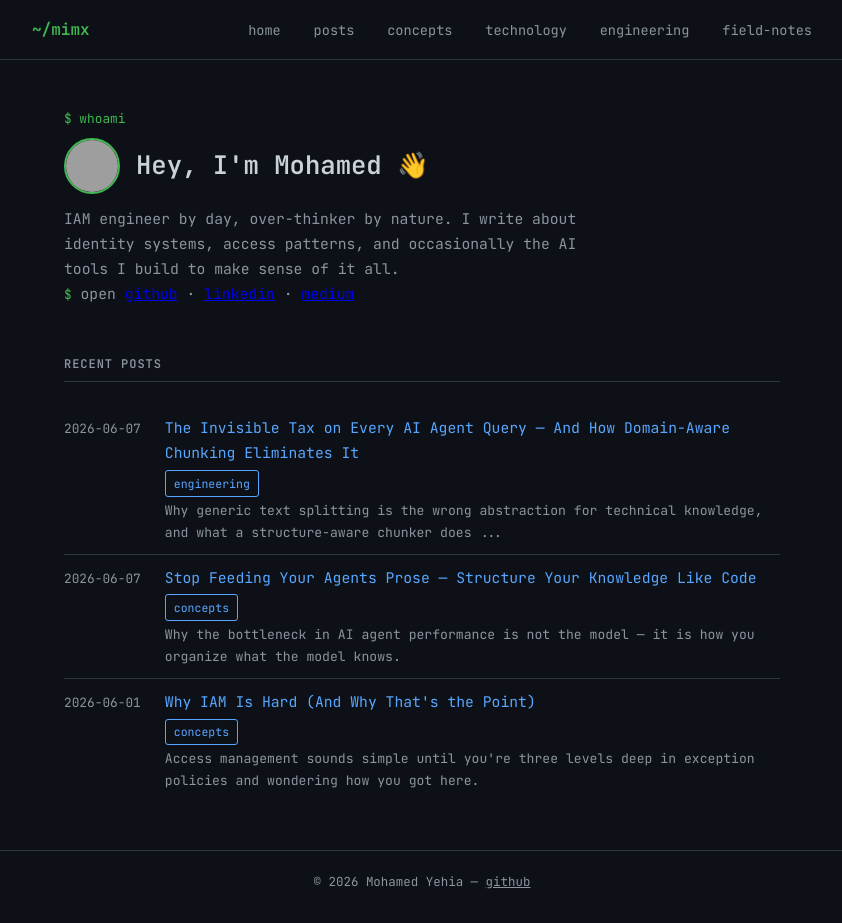
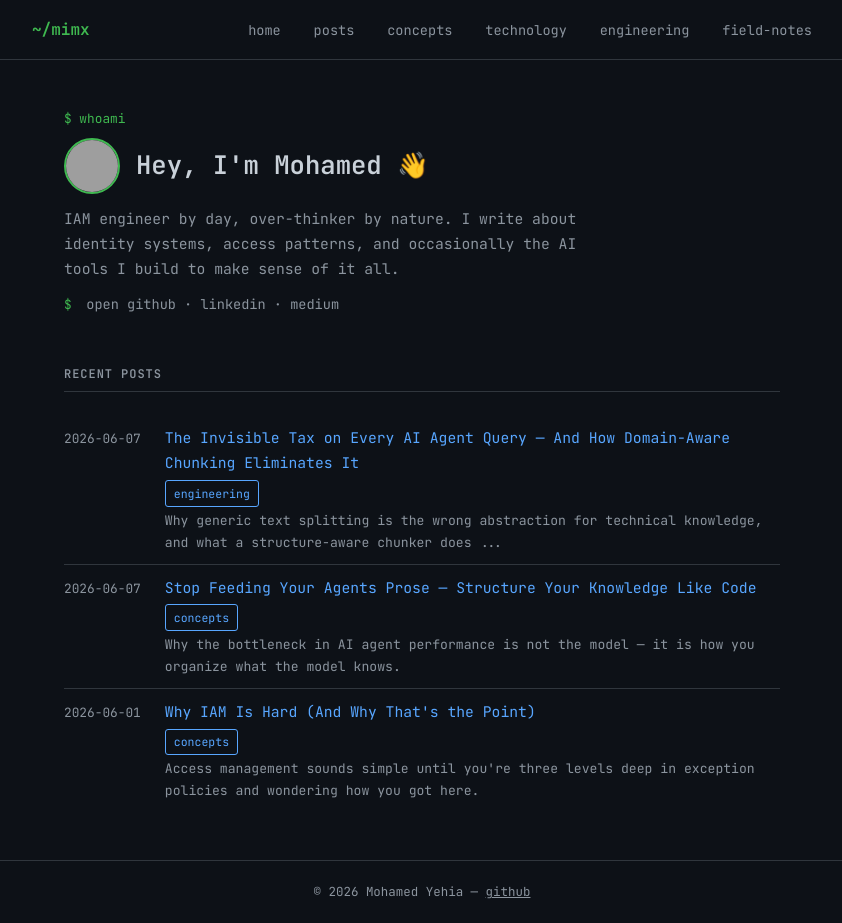
Before and after one commit to mimx/mimx.github.io, a Jekyll site: the page built from index.md, in a window 1280 px wide. Shown: the whole page, without its empty margins (218-1060 px from the left). Built offline with Jekyll 4.4.1, drawn with Linux system fonts in a browser that asks for light colours; grey boxes are pictures that could not be loaded.

Commit message:
style: add social links styling

```diff
--- a/assets/css/main.css
+++ b/assets/css/main.css
@@ -193,3 +193,13 @@ footer a:hover { color: var(--text); }
   object-fit: cover;
   flex-shrink: 0;
 }
+
+/* ── social links ── */
+.links {
+  margin-top: 0.75rem;
+  font-size: 0.85rem;
+  color: var(--dim);
+}
+.links .prompt { color: var(--green); margin-right: 0.4rem; }
+.links a { color: var(--dim); text-decoration: none; }
+.links a:hover { color: var(--text); }
```
